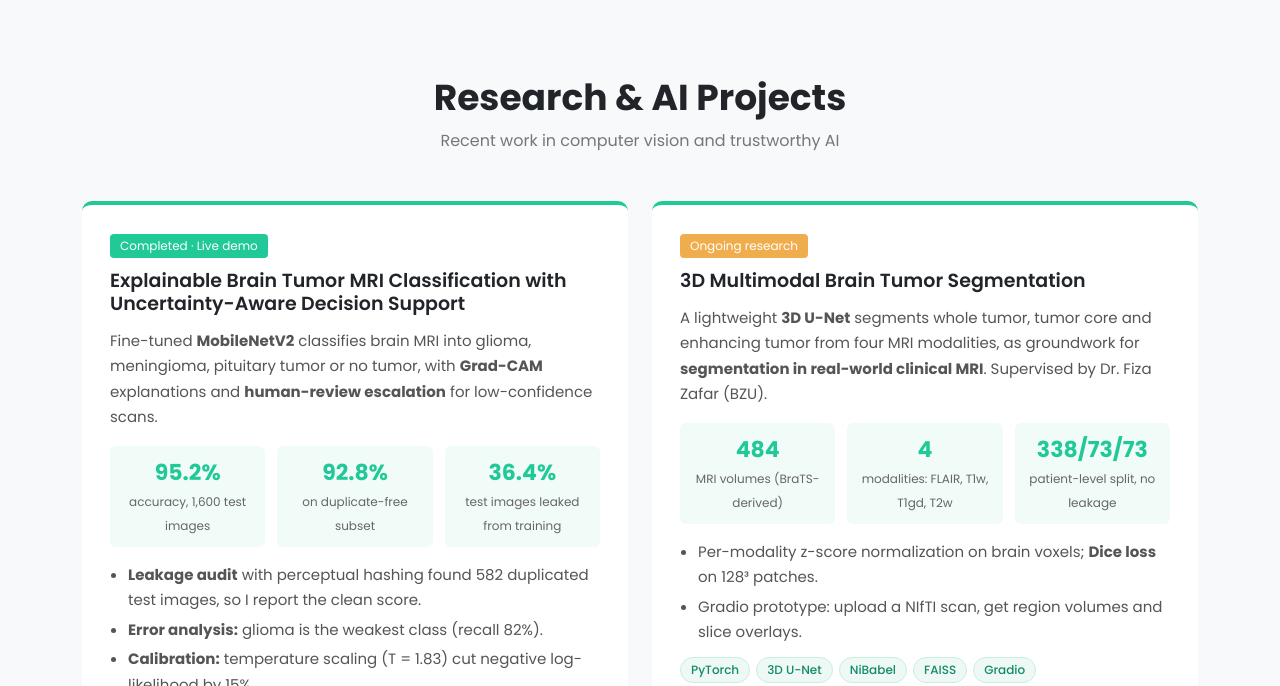
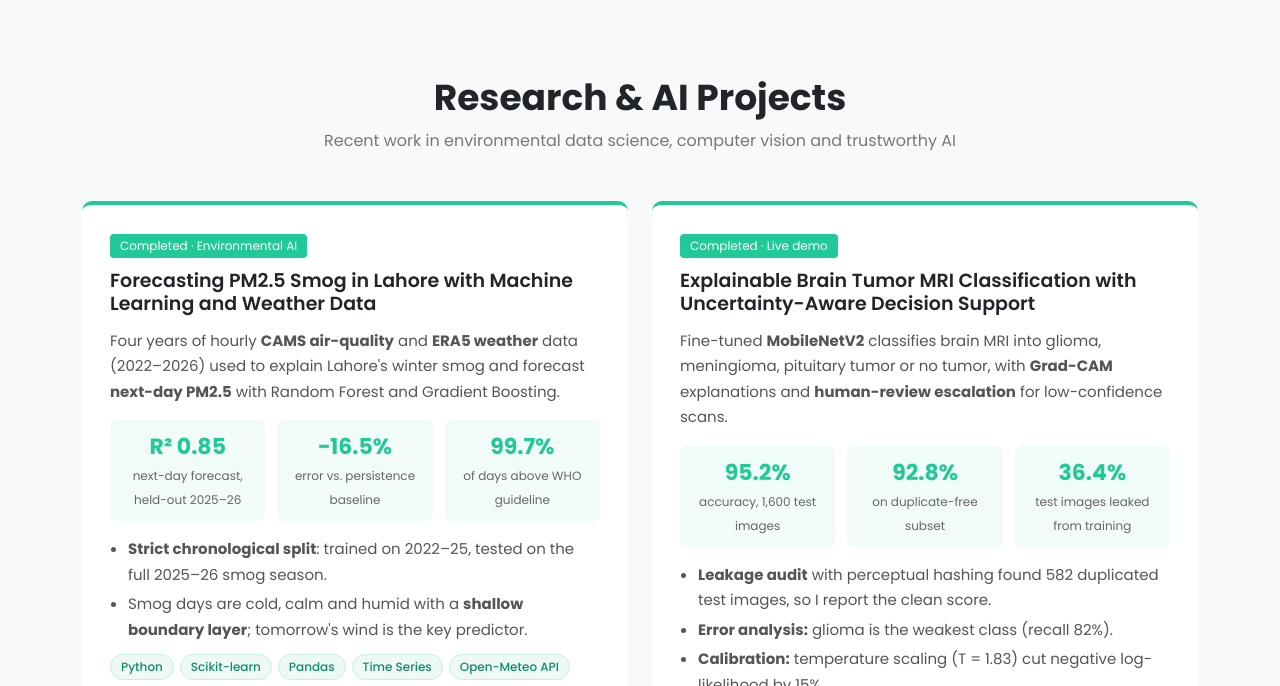
Before and after one commit to hafzanoor/portfolio, a plain HTML site: page index.html in a window 1280 px wide. Shown: the part 1510-2196 px from the top of the page. Drawn offline with nearby package versions, Linux system fonts and the light colour scheme.

Commit message:
Add Lahore PM2.5 forecasting project and environmental data science interest

```diff
--- a/index.html
+++ b/index.html
@@ -380,7 +380,7 @@
             <li><strong>Name:</strong> Hafza Noor</li>
             <li><strong>Email:</strong> <a href="mailto:noorhafza01@gmail.com">noorhafza01@gmail.com</a></li>
             <li><strong>From:</strong> Punjab, Pakistan</li>
-            <li><strong>Research interests:</strong> Computer vision &amp; image analysis (incl. medical imaging), trustworthy AI, optimization</li>
+            <li><strong>Research interests:</strong> Environmental data science &amp; AI for sustainability, computer vision &amp; image analysis (incl. medical imaging), trustworthy AI, optimization</li>
           </ul>
           <a href="images/Resume/resume.pdf" target="_blank" class="btn-custom mt-3">Download CV</a>
         </div>
@@ -393,10 +393,35 @@
     <div class="container">
       <div class="text-center mb-5">
         <h2>Research &amp; AI Projects</h2>
-        <p class="section-subtitle">Recent work in computer vision and trustworthy AI</p>
+        <p class="section-subtitle">Recent work in environmental data science, computer vision and trustworthy AI</p>
       </div>
 
       <div class="row g-4">
+
+        <!-- Research 0: Environmental data science -->
+        <div class="col-lg-6">
+          <div class="research-card">
+            <span class="research-tag">Completed &middot; Environmental AI</span>
+            <h4>Forecasting PM2.5 Smog in Lahore with Machine Learning and Weather Data</h4>
+            <p>
+              Four years of hourly <strong>CAMS air-quality</strong> and <strong>ERA5 weather</strong> data (2022&ndash;2026) used to
+              explain Lahore's winter smog and forecast <strong>next-day PM2.5</strong> with Random Forest and Gradient Boosting.
+            </p>
+            <div class="research-stats">
+              <div><strong>R&sup2; 0.85</strong><small>next-day forecast, held-out 2025&ndash;26</small></div>
+              <div><strong>&minus;16.5%</strong><small>error vs. persistence baseline</small></div>
+              <div><strong>99.7%</strong><small>of days above WHO guideline</small></div>
+            </div>
+            <ul class="research-list">
+              <li><strong>Strict chronological split</strong>: trained on 2022&ndash;25, tested on the full 2025&ndash;26 smog season.</li>
+              <li>Smog days are cold, calm and humid with a <strong>shallow boundary layer</strong>; tomorrow's wind is the key predictor.</li>
+            </ul>
+            <div class="chips"><span>Python</span><span>Scikit-learn</span><span>Pandas</span><span>Time Series</span><span>Open-Meteo API</span></div>
+            <div class="research-links">
+              <a href="https://github.com/hafzanoor/lahore-pm25-forecasting" target="_blank" rel="noopener"><i class="fab fa-github"></i> Code &amp; report</a>
+            </div>
+          </div>
+        </div>
 
         <!-- Research 1 -->
         <div class="col-lg-6">
```
